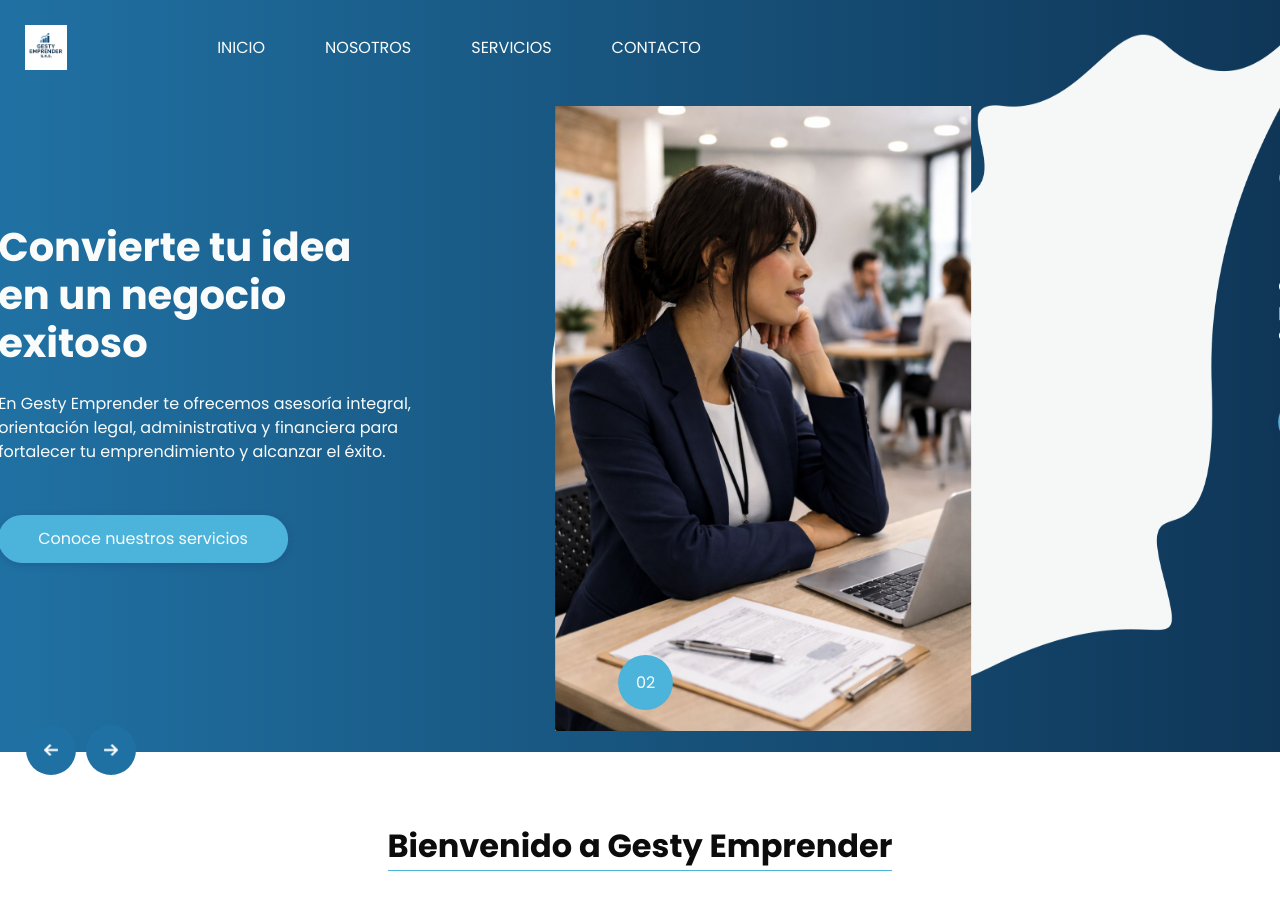
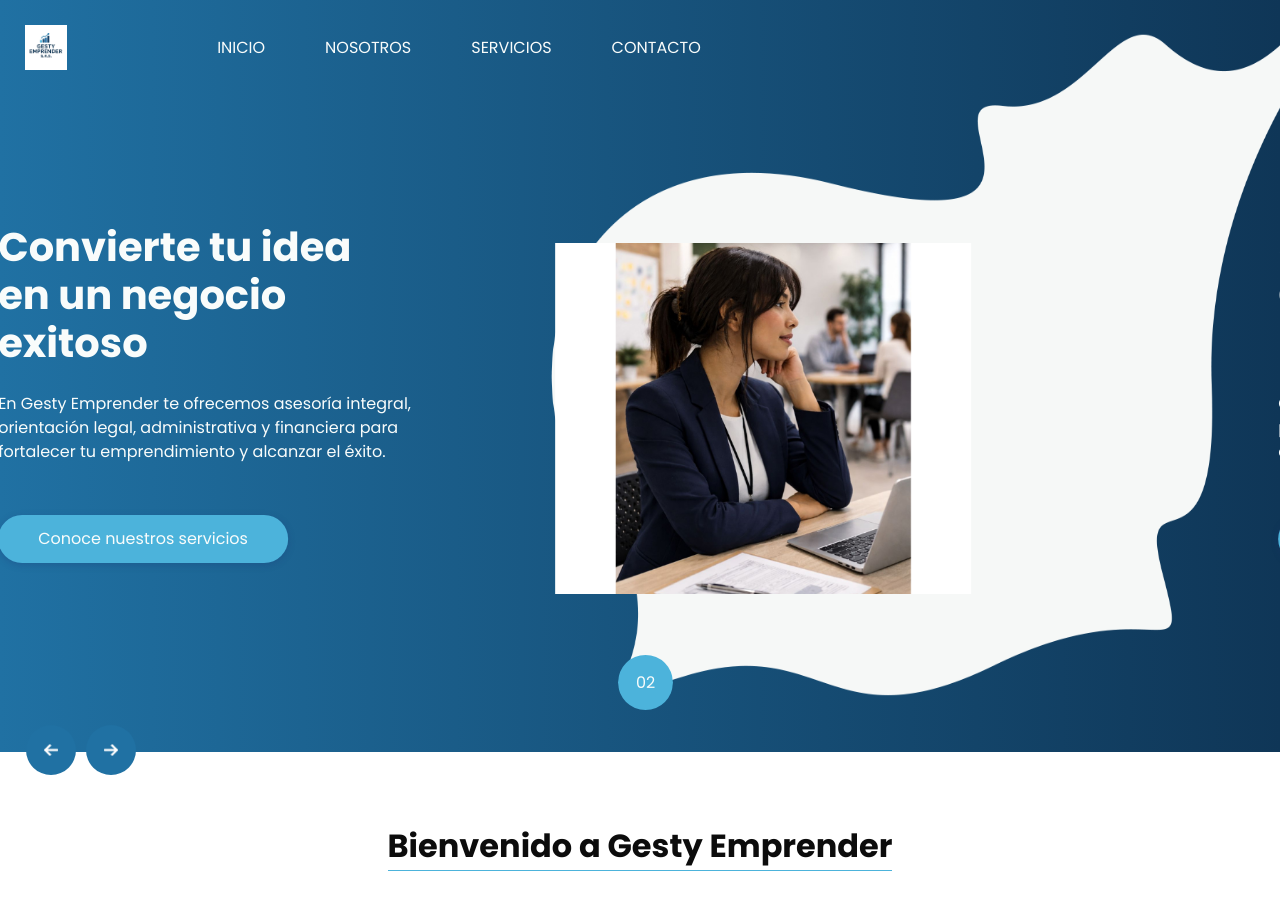
Before and after one commit to JappScodes/gesty, a plain HTML site: page index.html in a window 1280 px wide. Shown: the top 902 px of the page. Drawn offline with nearby package versions, Linux system fonts and the light colour scheme.

Commit message:
change png

```diff
--- a/index.html
+++ b/index.html
@@ -97,7 +97,7 @@
                 </div>
                 <div class="col-md-6">
                   <div class="slider_img-box">
-                    <img src="images/portada_top.jpg" alt=""/>
+                    <img src="images/portada-top.png" alt=""/>
                   </div>
                 </div>
               </div>
@@ -153,7 +153,7 @@
                 </div>
                 <div class="col-md-6">
                   <div class="slider_img-box">
-                    <img src="images/portada_top.jpg" alt=""/>
+                    <img src="images/portada-top.png" alt=""/>
                   </div>
                 </div>
               </div>
@@ -183,7 +183,7 @@
       </div>
       <div class="layout_padding2">
         <div class="img-box">
-          <img src="images/portada_bottom.jpg" alt=""/>
+          <img src="images/portada-bottom.png" alt=""/>
         </div>
         <div class="detail-box">
           <p>
```
Also changed, not shown: images/portada-top.png (added), 1 other file.
